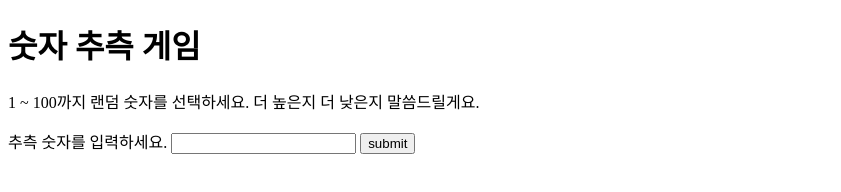
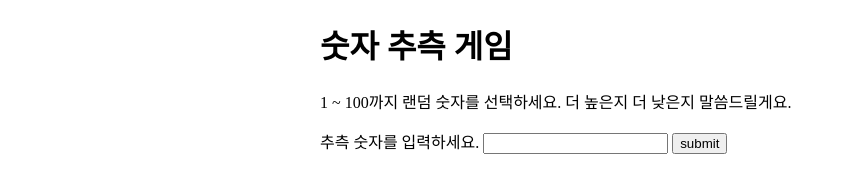
Before and after one commit to gh-56/number_game, a plain HTML site: page index.html in a window 1280 px wide. Shown: the whole page, without its empty margins (0-841 px from the left). Drawn offline with Linux system fonts and the light colour scheme.

Commit message:
add style

```diff
--- a/index.html
+++ b/index.html
@@ -4,7 +4,18 @@
     <meta charset="UTF-8" />
     <meta name="viewport" content="width=device-width, initial-scale=1.0" />
     <title>숫자 추측 게임</title>
-    <style></style>
+    <style>
+      body {
+        width: 50%;
+        max-width: 800px;
+        min-width: 480px;
+        margin: 0 auto;
+      }
+
+      .form input {
+        width: 200px;
+      }
+    </style>
   </head>
   <body>
     <h1>숫자 추측 게임</h1>
```
